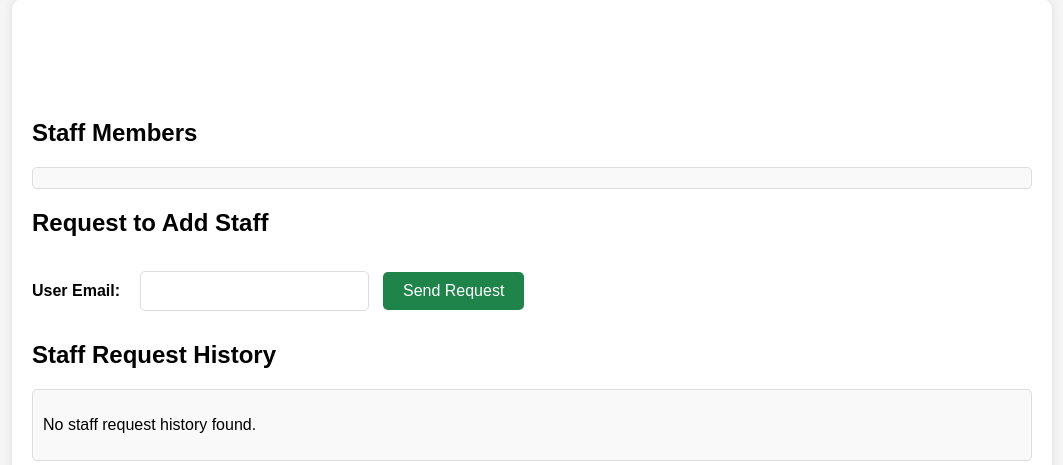
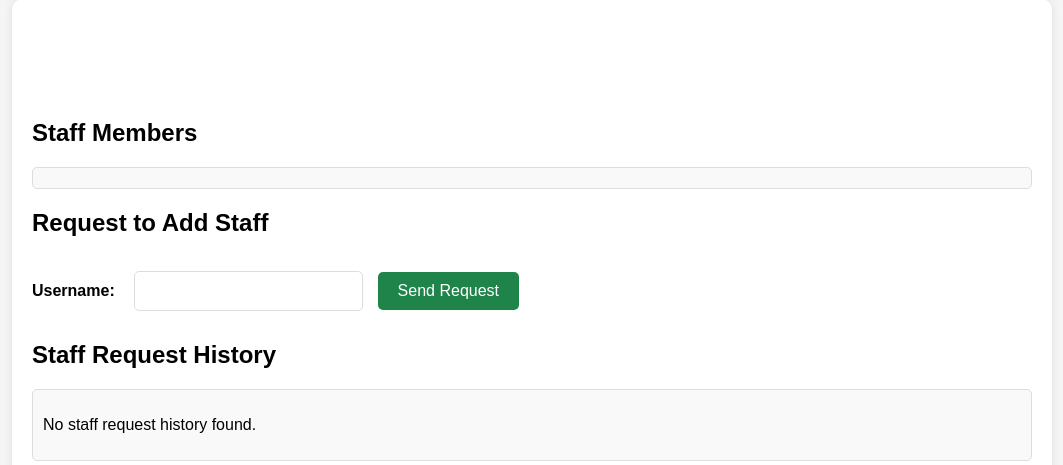
Before and after one commit to lcmiles/CS-499-Capstone, a Flask app: template templates/manage_shelter.html in a window 1280 px wide. Shown: the part 151-616 px from the top of the page, without its empty margins (108-1171 px from the left). Run offline with Flask 3, Linux system fonts and the light colour scheme; the template is opened without the code that fills it, so the values that code supplies are empty.

Commit message:
fix: minor ui and functionality tweaks

```diff
--- a/app.py
+++ b/app.py
@@ -864,10 +864,10 @@ def request_add_staff(shelter_id):
         flash("You do not have permission to manage staff for this shelter.", "error")
         return redirect(url_for("view_shelters"))
 
-    requested_user_email = request.form.get("email")
-    requested_user = User.query.filter_by(email=requested_user_email).first()
+    requested_user_username = request.form.get("username")
+    requested_user = User.query.filter_by(username=requested_user_username).first()
     if not requested_user:
-        flash("User with the provided email does not exist.", "error")
+        flash("User with the provided username does not exist.", "error")
         return redirect(url_for("manage_shelter", shelter_id=shelter_id))
 
     existing_request = StaffRequest.query.filter_by(
--- a/templates/manage_shelter.html
+++ b/templates/manage_shelter.html
@@ -32,8 +32,8 @@
 
         <h2>Request to Add Staff</h2>
         <form method="POST" action="{{ url_for('request_add_staff', shelter_id=shelter.id) }}">
-            <label for="email">User Email:</label>
-            <input type="email" name="email" id="email" required>
+            <label for="username">Username:</label>
+            <input type="text" name="username" id="username" required>
             <button style="margin-left: 10px" type="submit" class="btn">Send Request</button>
         </form>
 
--- a/templates/shelter_detail.html
+++ b/templates/shelter_detail.html
@@ -25,6 +25,7 @@
 
         <h3>Available Pets</h3>
         {% if shelter.pets %}
+            <div class="scrollable-section">
                 <div class="search-results">
                     {% for pet in shelter.pets %}
                         {% if not pet.is_adopted %}
@@ -39,6 +40,7 @@
                         {% endif %}
                     {% endfor %}
                 </div>
+            </div>
         {% else %}
             <p>No pets currently listed for adoption from this shelter.</p>
         {% endif %}
```
Also changed, not shown: templates/index.html (+7 -1 lines). Lines whose indentation alone changed are shown as unchanged.
